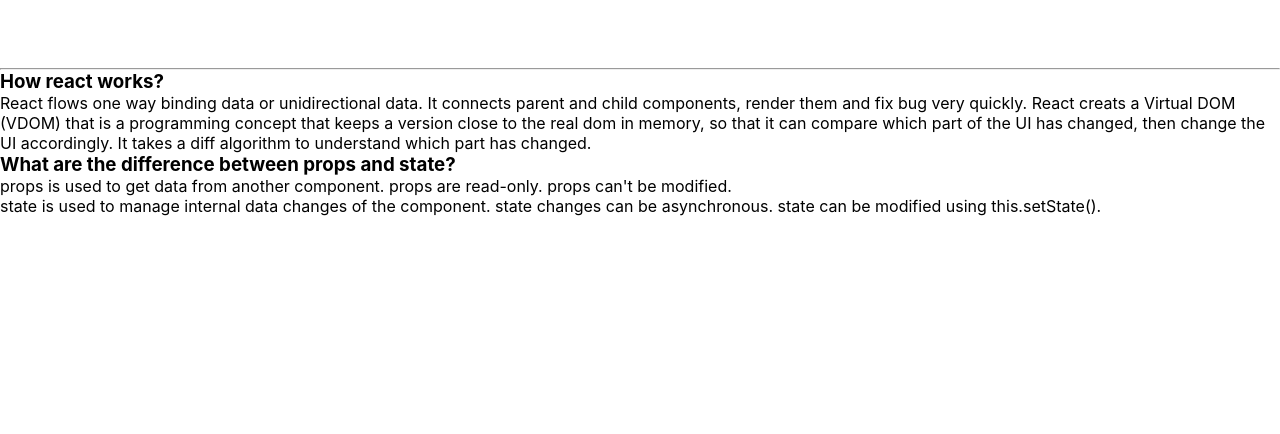
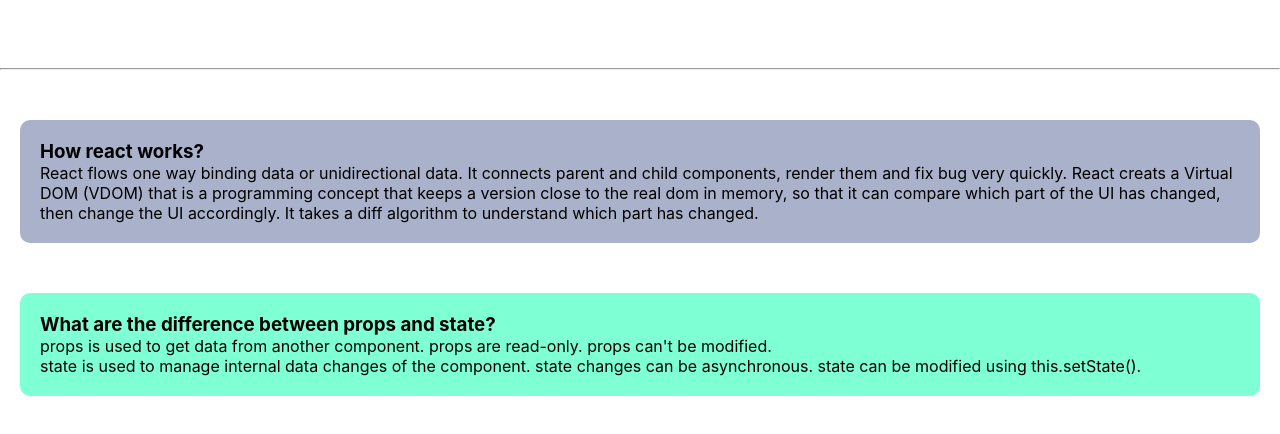
Before and after one commit to SuraiyaAkterTrishna/indoor-plant-paradise, a React (Create React App) app: page / in a window 1280 px wide. Shown: the part 1861-2295 px from the top of the page. Before the commit the page ends 2077 px from the top, so only its background shows below. Built offline with nearby package versions, Linux system fonts and the light colour scheme.

Commit message:
Project Finish

```diff
--- a/src/components/PropsVsState/PropsVsState.css
+++ b/src/components/PropsVsState/PropsVsState.css
@@ -0,0 +1,6 @@
+.props-vs-state{
+    margin: 50px 20px;
+    padding: 20px;
+    background-color: aquamarine;
+    border-radius: 10px;
+}
--- a/src/components/PropsVsState/PropsVsState.js
+++ b/src/components/PropsVsState/PropsVsState.js
@@ -1,8 +1,9 @@
 import React from 'react';
+import './PropsVsState.css'
 
 const PropsVsState = () => {
     return (
-        <div>
+        <div className='props-vs-state'>
             <h3>What are the difference between props and state?</h3>
             <p>props is used to get data from another component. props are read-only. props can't be modified.</p>
             <p>state is used to manage internal data changes of the component. state changes can be asynchronous. state can be modified using this.setState().</p>
--- a/src/components/ReactWork/ReactWork.css
+++ b/src/components/ReactWork/ReactWork.css
@@ -0,0 +1,6 @@
+.react-work{
+    margin: 50px 20px;
+    padding: 20px;
+    background-color: rgb(169, 178, 202);
+    border-radius: 10px;
+}
--- a/src/components/ReactWork/ReactWork.js
+++ b/src/components/ReactWork/ReactWork.js
@@ -1,8 +1,9 @@
 import React from 'react';
+import './ReactWork.css'
 
 const ReactWork = () => {
     return (
-        <div>
+        <div className='react-work'>
             <h3>How react works?</h3>
             <p>React flows one way binding data or unidirectional data. It connects parent and child components, render them and fix bug very quickly. React creats a Virtual DOM (VDOM) that is a programming concept that keeps a version close to the real dom in memory, so that it can compare which part of the UI has changed, then change the UI accordingly. It takes a diff algorithm to understand which part has changed.</p>
         </div>
```
